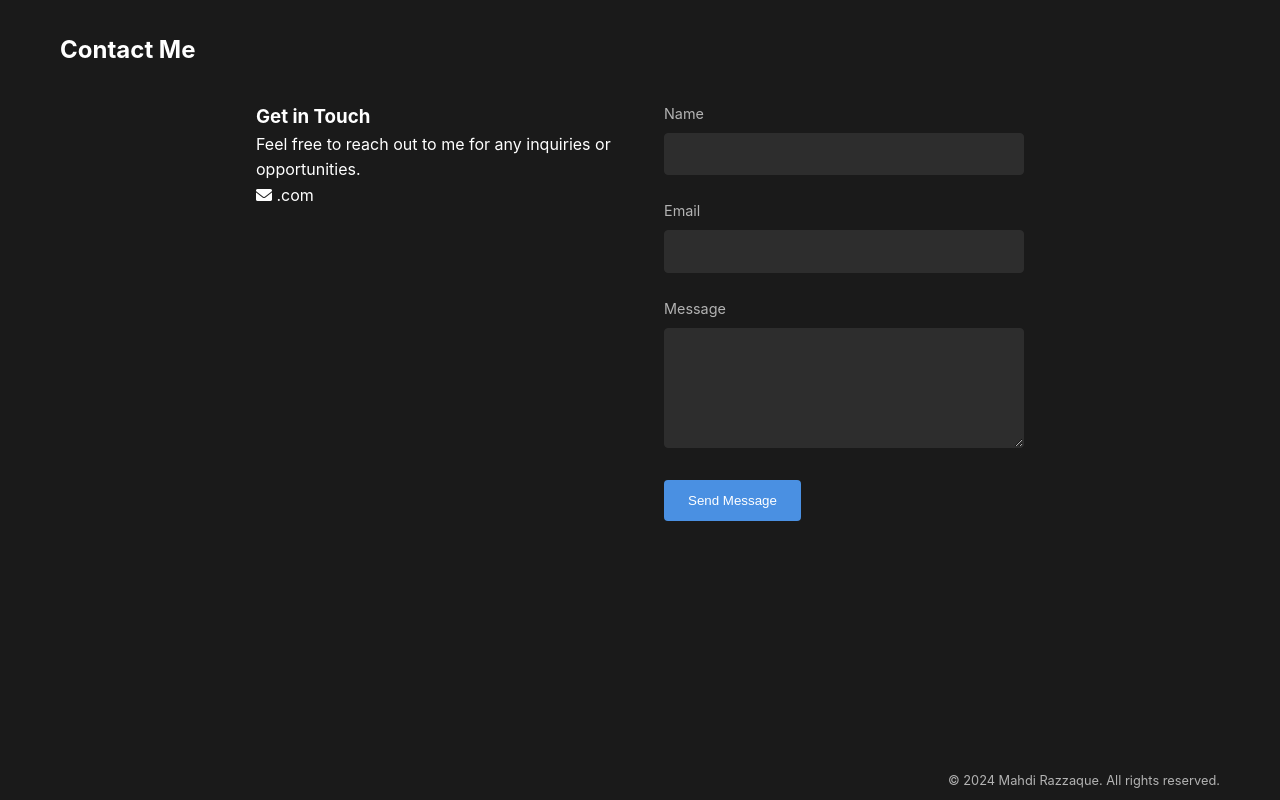
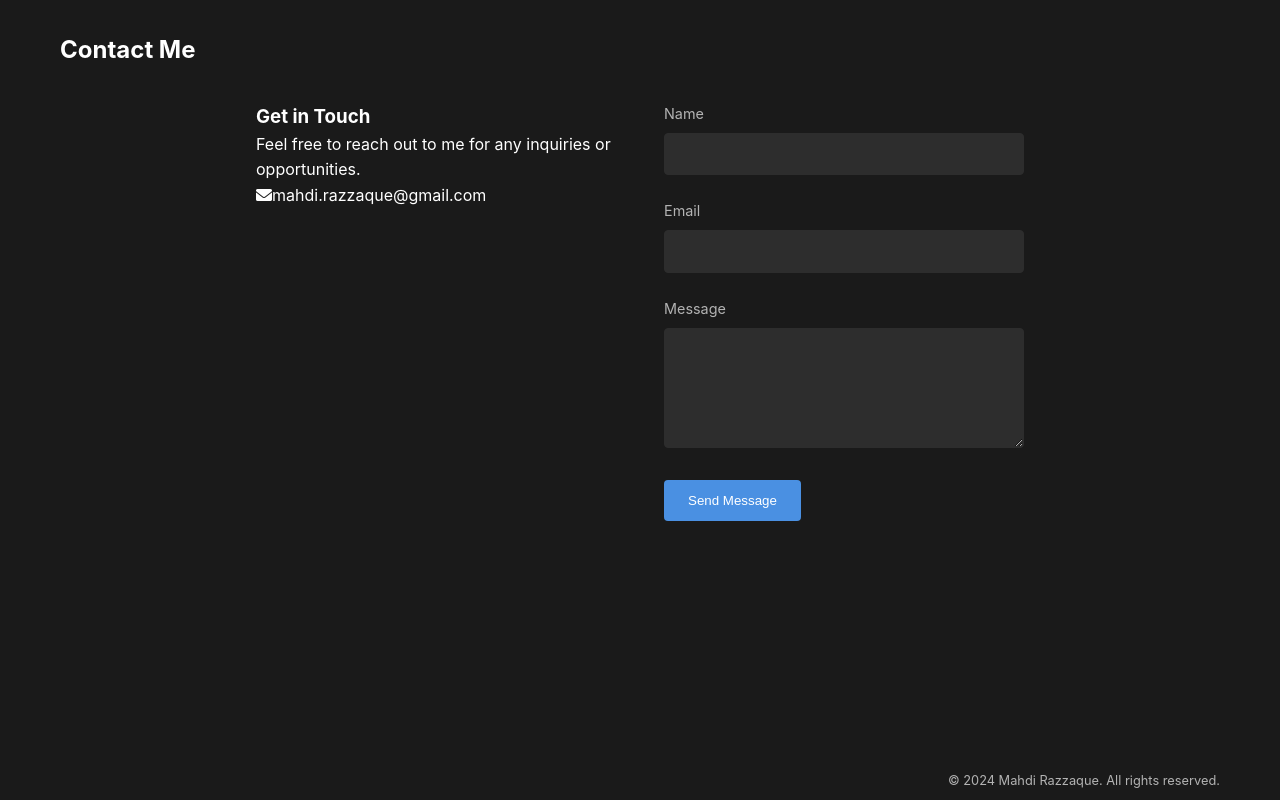
Before and after one commit to MahdiRazzaque/website, a plain HTML site: page index.html in a window 1280 px wide. Shown: the part 5721-6521 px from the top of the page. Drawn offline with nearby package versions, Linux system fonts and the light colour scheme; no server answers; a script that the page names is missing.

Commit message:
Update index.html

```diff
--- a/index.html
+++ b/index.html
@@ -263,7 +263,7 @@
                     <h3>Get in Touch</h3>
                     <p>Feel free to reach out to me for any inquiries or opportunities.</p>
                     <div class="contact-details">
-                        <p><i class="fas fa-envelope"></i>  .com</p>
+                        <p><i class="fas fa-envelope"></i>mahdi.razzaque@gmail.com</p>
                     </div>
                 </div>
                 <form id="contact-form">
```
